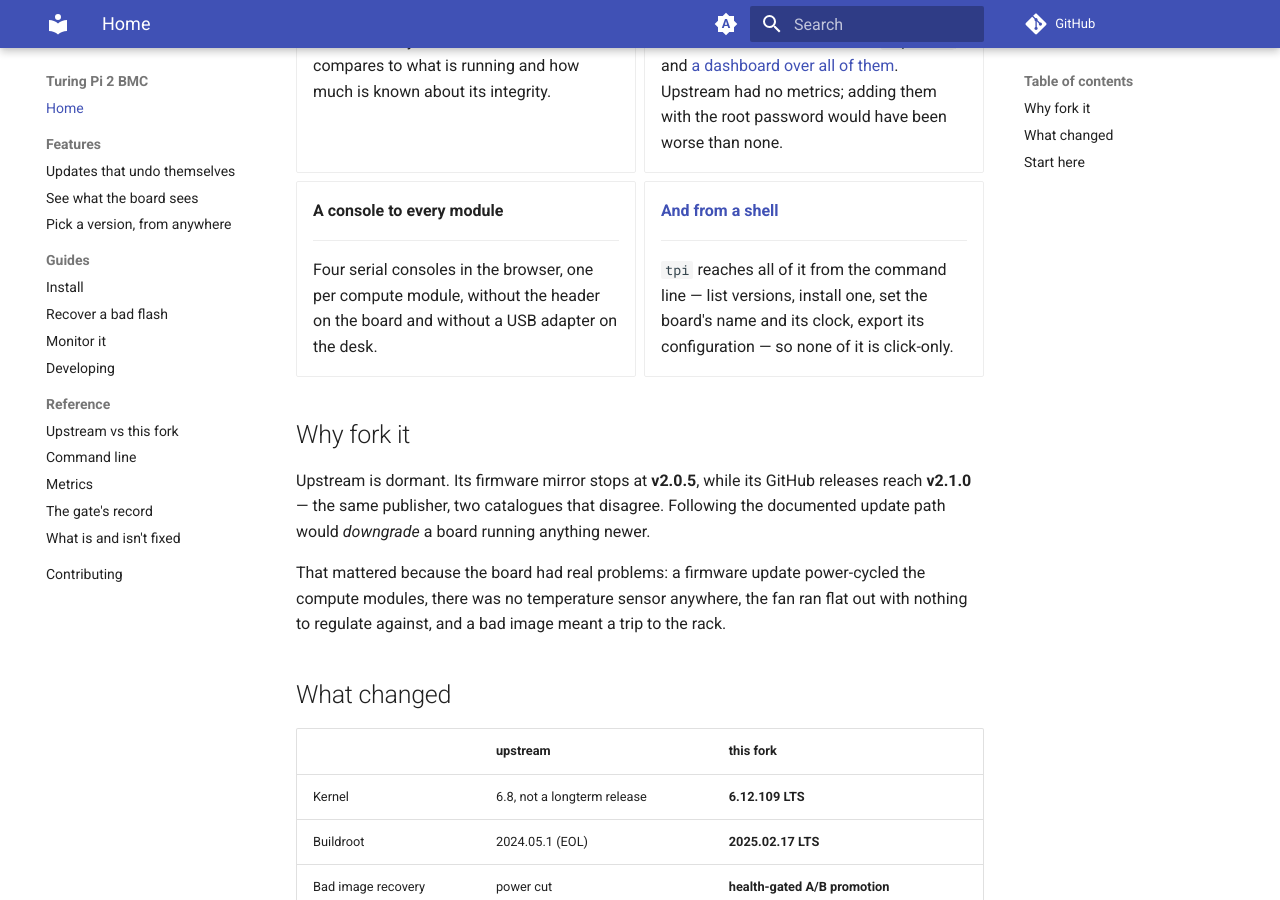
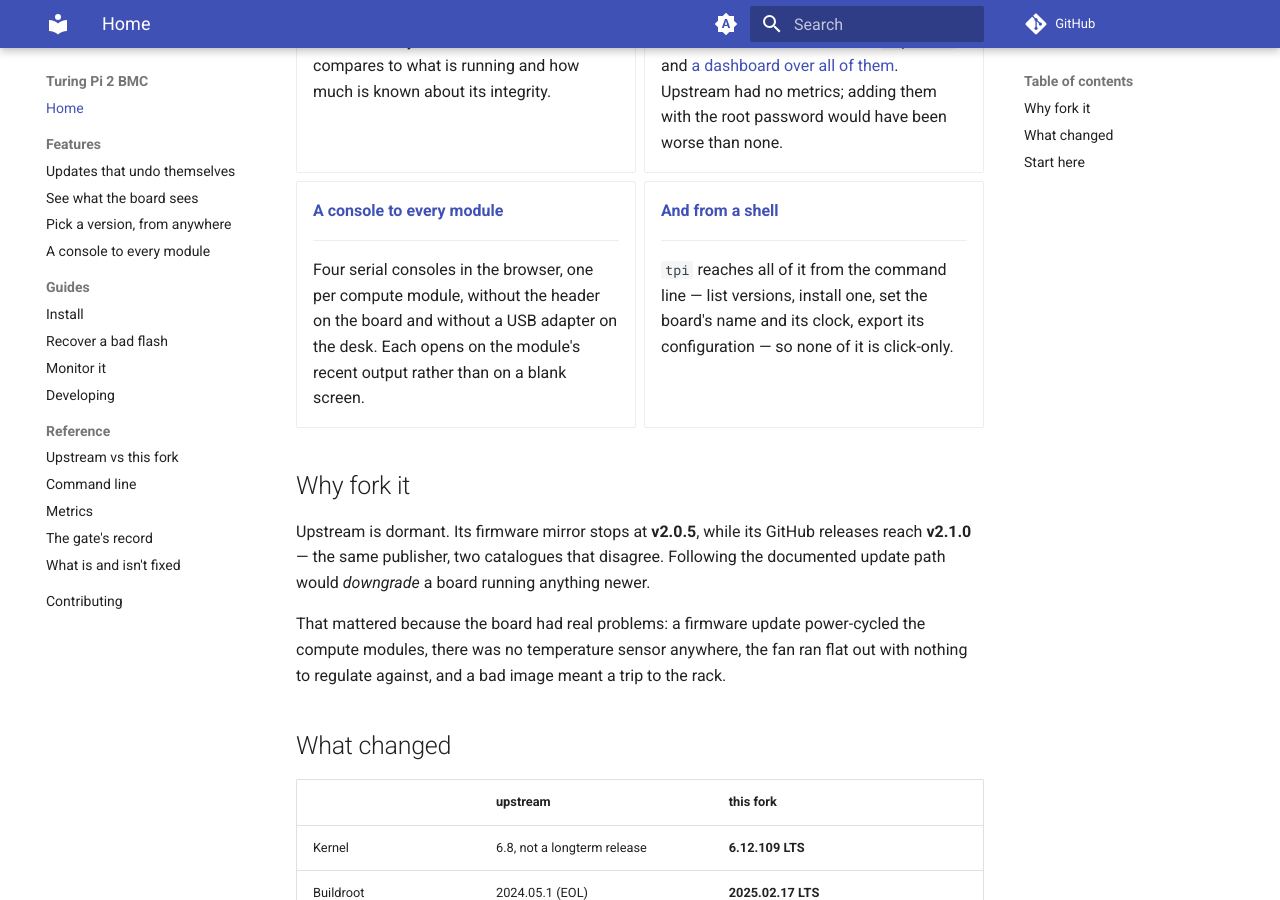
Before and after one commit to excavador-turing/www, an MkDocs documentation site: the page built from docs/index.md, in a window 1280 px wide and 900 px high, scrolled down 802 px. Built offline with MkDocs 1.6.1 and Material for MkDocs 9.7.7, drawn with Linux system fonts in a browser that asks for light colours; comment, search, counter and statistics services are not loaded.

Commit message:
a page for the console the front page already advertised
The index carried a card for four serial consoles in the browser and linked
it nowhere, so the interface's console notes had no home to point at.

The page covers what the tab does that a blank terminal does not -- it opens
on the ring buffer -- and the distinction that makes a console look broken
when you pick wrong: the terminal sends keystrokes verbatim, the REST writer
always appends CRLF and therefore cannot send a Ctrl-C.

Also written down: "Reader: running" describes the daemon's UART reader, not
the module. A module powered off, booted and silent, or mid-boot all leave it
in the same state.

SQU-161

Co-Authored-By: Claude Opus 5 (1M context) <noreply@anthropic.com>

```diff
--- a/docs/index.md
+++ b/docs/index.md
@@ -50,12 +50,13 @@ when it goes wrong, and the sensors the board always had but never exposed.
     metrics; adding them with the root password would have been worse than
     none.
 
--   __A console to every module__
+-   __[A console to every module](features/a-console-to-every-module.md)__
 
     ---
 
     Four serial consoles in the browser, one per compute module, without the
-    header on the board and without a USB adapter on the desk.
+    header on the board and without a USB adapter on the desk. Each opens on
+    the module's recent output rather than on a blank screen.
 
 -   __[And from a shell](reference/cli.md)__
 
--- a/mkdocs.yml
+++ b/mkdocs.yml
@@ -21,6 +21,7 @@ nav:
       - Updates that undo themselves: features/updates-that-undo-themselves.md
       - See what the board sees: features/see-what-the-board-sees.md
       - Pick a version, from anywhere: features/pick-a-version.md
+      - A console to every module: features/a-console-to-every-module.md
   - Guides:
       - Install: guides/install.md
       - Recover a bad flash: guides/recover-a-bad-flash.md
```
Also changed, not shown: docs/features/a-console-to-every-module.md (added, +64 -0 lines).
